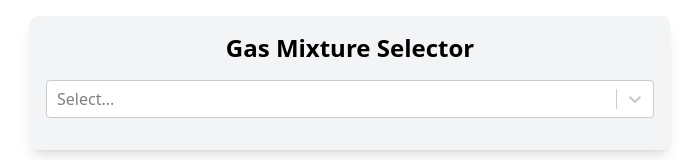
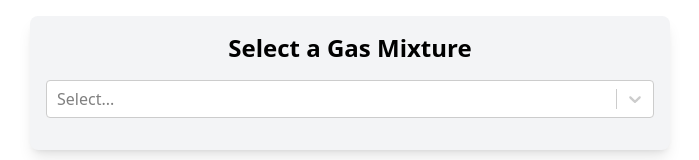
Before and after one commit to lobis/gas-files, a React (Create React App) app in the folder app/: page / in a window 1280 px wide. Shown: the top 160 px of the page, without its empty margins (290-989 px from the left). Built offline with nearby package versions, Linux system fonts and the light colour scheme; the HTML template or start-up script is replaced by a standard one.

Commit message:
add dynamic title

```diff
--- a/app/src/components/Selector.tsx
+++ b/app/src/components/Selector.tsx
@@ -23,6 +23,23 @@ interface Mixture {
     components: string[],
     composition: number[]
 }
+
+const GasMixtureTitle = ({ mixture }: { mixture: GasComponent[] }) => {
+    // if empty, return "Select a Gas Mixture", otherwise return the mixture with %
+    if (mixture.length === 0) {
+        return <h1 className="text-2xl font-semibold mb-4">Select a Gas Mixture</h1>
+    }
+    const mixtureString = mixture
+        .map(component => `${component.weight.toFixed(1)}% ${component.name}`)
+        .join(" + ")
+
+    return (
+        <h1 className="text-2xl font-semibold mb-4">
+            {mixtureString}
+        </h1>
+    )
+}
+
 
 const GasMixtureSelector: React.FC<GasMixtureSelectorProps> = ({
                                                                    onSelect
@@ -130,7 +147,7 @@ const GasMixtureSelector: React.FC<GasMixtureSelectorProps> = ({
     return (
         <div
             className="w-full max-w-screen-sm mx-auto my-4 p-4 bg-gray-100 rounded-lg shadow-lg flex flex-col items-center">
-            <h1 className="text-2xl font-semibold mb-4">Gas Mixture Selector</h1>
+            <GasMixtureTitle mixture={components} />
             <Select className={"w-full mb-4"}
                     isMulti
                     options={componentOptions}
```
